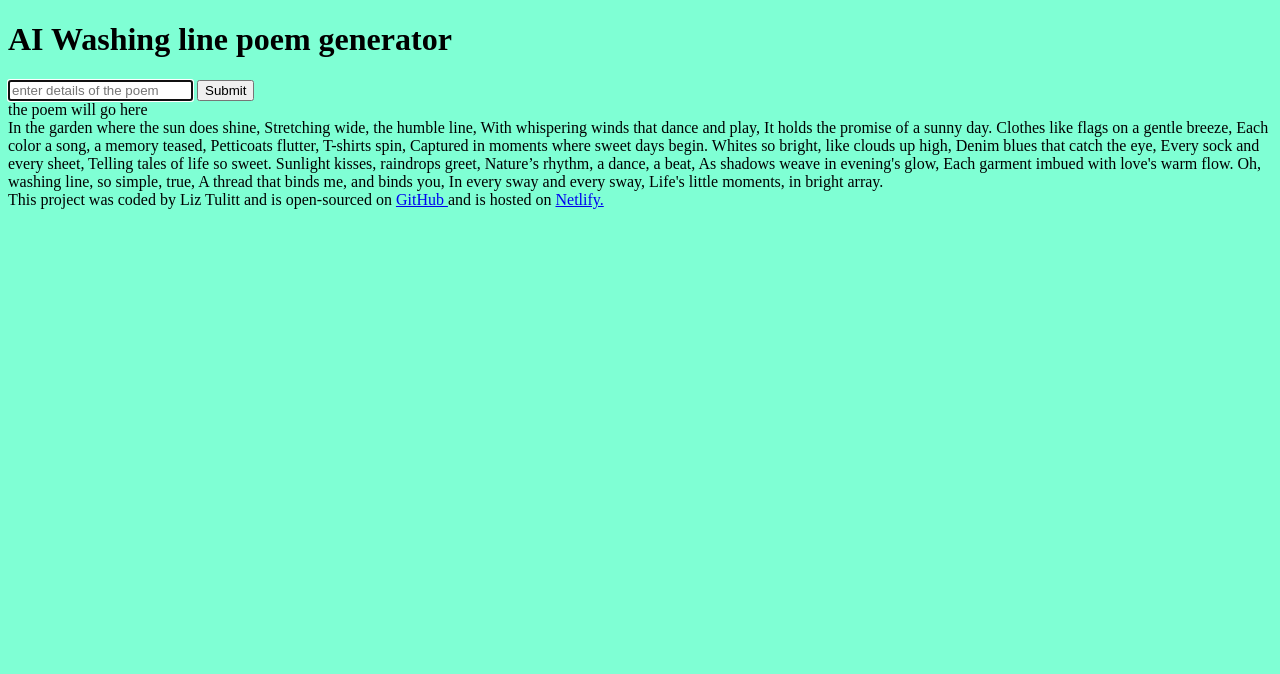
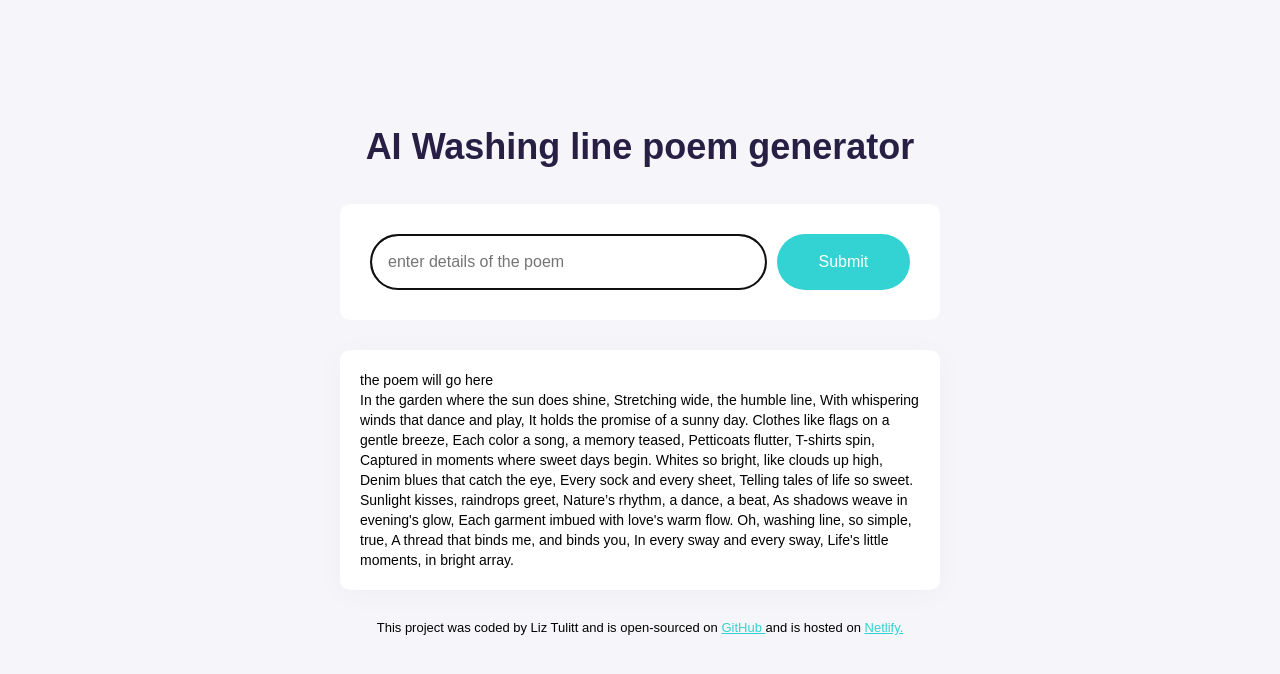
Before and after one commit to lizzi8624/washling-line-generator, a plain HTML site: page index.html in a window 1280 px wide. Drawn offline with Linux system fonts and the light colour scheme.

Commit message:
CSS updates

```diff
--- a/index.html
+++ b/index.html
@@ -7,6 +7,7 @@
     <title>Document</title>
   </head>
   <body>
+    <div class ="container">
     <header>
       <h1>AI Washing line poem generator</h1>
     </header>
@@ -18,10 +19,11 @@
           autofocus
           required
           autocomplete="off"
+          class="instructions"
         />
-        <input type="submit" />
+        <input type="submit" class="submit-button" />
       </form>
-      <div>
+      <div class="poem">
         the poem will go here
         <br />
         In the garden where the sun does shine, Stretching wide, the humble
--- a/src/style.css
+++ b/src/style.css
@@ -1,3 +1,71 @@
 body {
-    background: aquamarine;
+  background-color: #f6f5f9;
+  font-family: Arial, Helvetica, sans-serif;
 }
+
+.container {
+  margin: 120px auto;
+  max-width: 600px;
+}
+
+h1 {
+  font-weight: 800;
+  text-align: center;
+  font-size: 36px;
+  line-height: 1.5;
+  color: #272044;
+  margin: 0px;
+}
+
+header {
+  margin-bottom: 30px;
+}
+
+form {
+  padding: 30px;
+  background-color: white;
+  border-radius: 10px;
+  display: flex;
+  margin-bottom: 30px;
+}
+
+.instructions {
+  padding: 16px;
+  border: 1px soild rgba(39, 33, 66, 0.5);
+  width: 80%;
+  font-size: 16px;
+  border-radius: 50px;
+  line-height: 20px;
+  color: #272044;
+}
+
+.submit-button {
+  margin-left: 10px;
+  background-color: rgb(51, 211, 211);
+  color: white;
+  border: none;
+  width: 150px;
+  border-radius: 50px;
+  padding: 14px 24px;
+  font-size: 16px;
+}
+.poem {
+  font-size: 14px;
+  background-color: white;
+  padding: 20px;
+  border-radius: 10px;
+  line-height: 20px;
+  border-left: 3px soild #7ff6ff;
+  box-shadow: 0px 4px 30px 0px rgba(39, 33, 66, 0.03);
+}
+
+footer {
+  text-align: center;
+  font-size: 13px;
+  margin-top: 30px;
+
+}
+
+a{
+  color:  rgb(51, 211, 211);
+}
```
